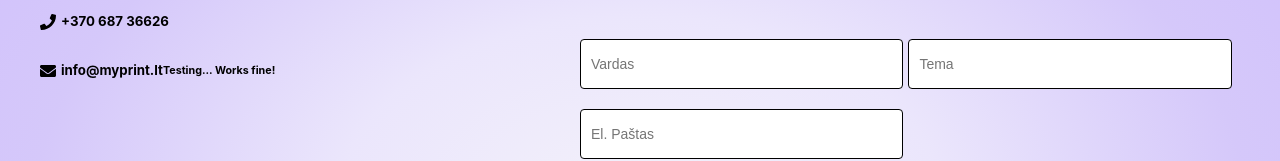
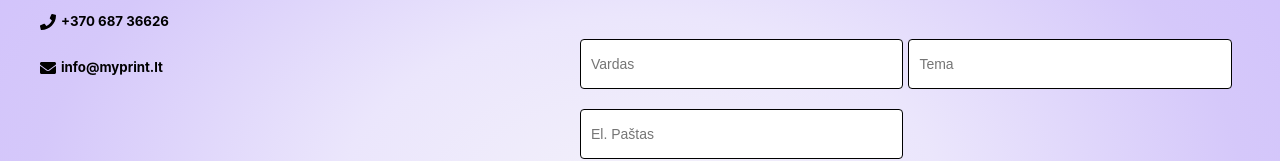
Before and after one commit to gelezhinis/reklaminiai-client, a Next.js app: page /kontaktai in a window 1280 px wide. Shown: the part 195-356 px from the top of the page. Built offline with nearby package versions, Linux system fonts and the light colour scheme; no server answers.

Commit message:
Ci CD configured successfully

```diff
--- a/components/ContactForm.js
+++ b/components/ContactForm.js
@@ -51,7 +51,6 @@ const ContactForm = props => {
             <div className={classes.contact_info_item}>
               <FaEnvelope />
               <h5>info@myprint.lt</h5>
-              <h6>Testing... Works fine!</h6>
             </div>
             {/* <div className={classes.contact_info_item}>
               <FaMapMarkedAlt />
```
